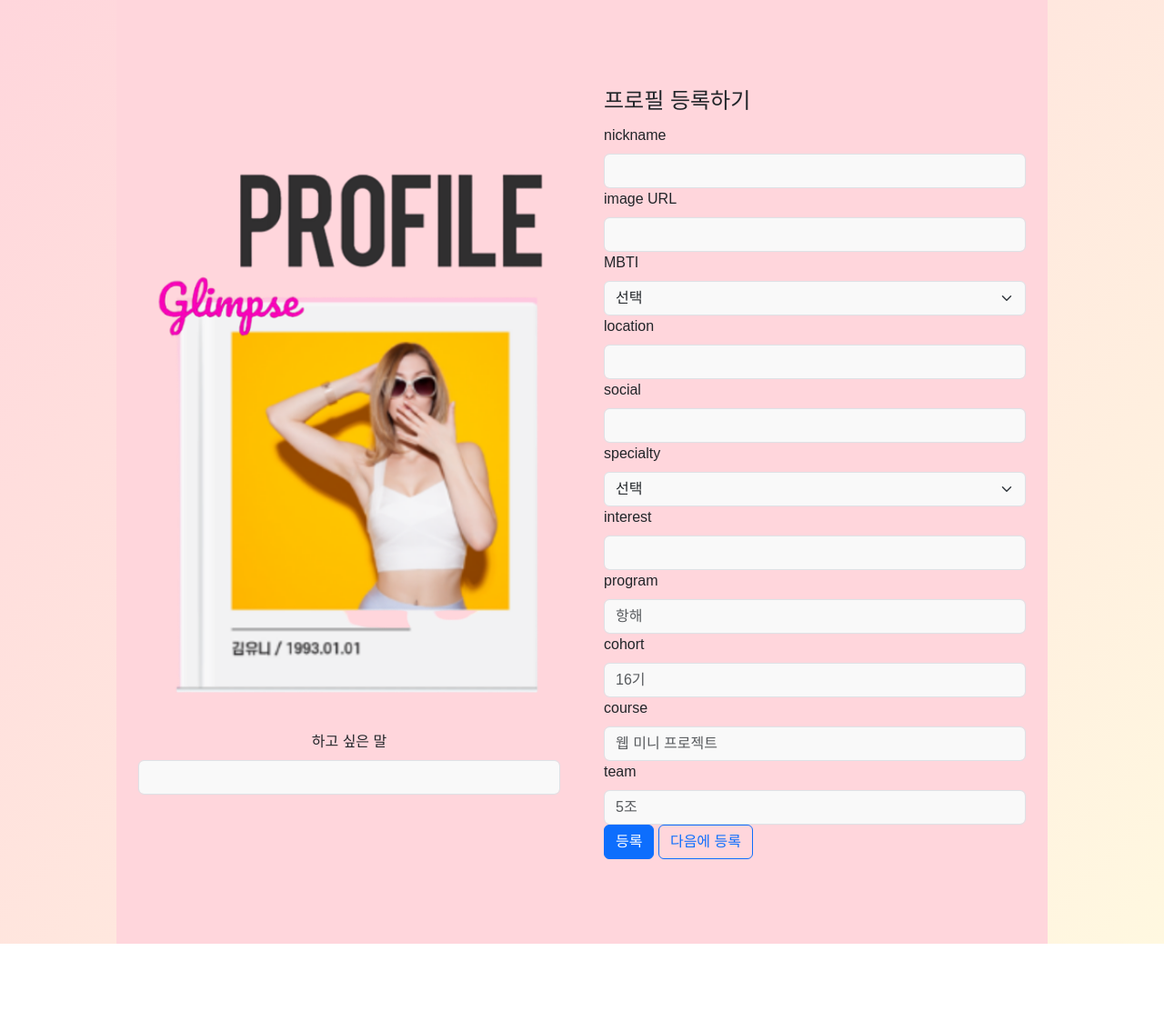
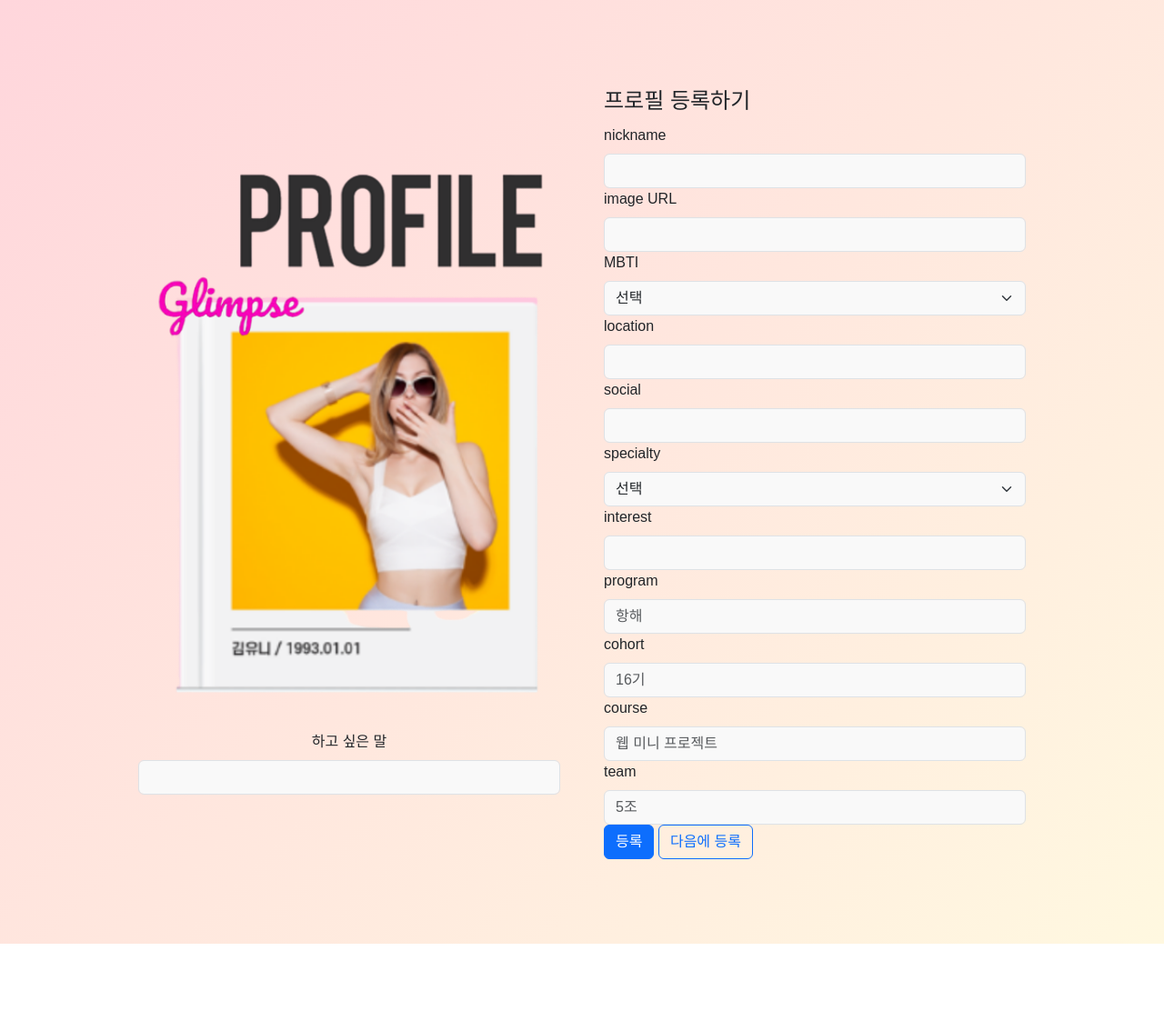
Before and after one commit to onboarding-project-team-5/glimpse, a Flask app: page /card/registration in a window 1280 px wide. Shown: the part 70-1204 px from the top of the page at 91% size. Run offline with Flask 3, Linux system fonts and the light colour scheme; data that the repository does not hold is empty.

```diff
--- a/templates/card_registeration.html
+++ b/templates/card_registeration.html
@@ -60,7 +60,7 @@
         }
 
         .profile>.profile_body {
-            background-color: #ffd6dc;
+            /* background-color: #ffd6dc; */
             margin: 0rem 8rem 0rem 8rem;
             align-items: center;
         }
```
